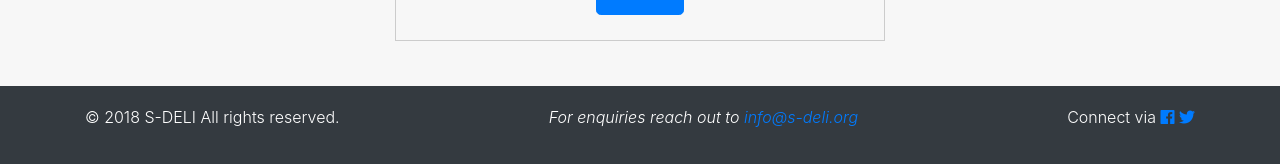
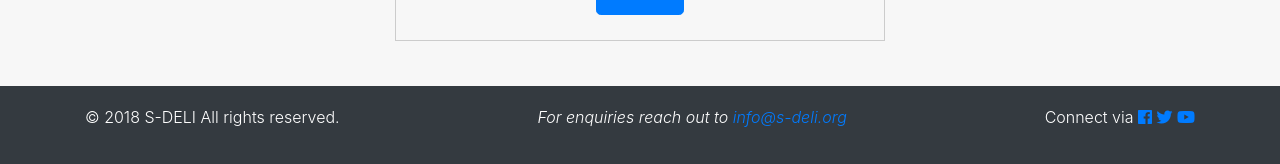
Before and after one commit to S-DELI/NigDeafSchools, a PHP site: page /index.php in a window 1280 px wide. Shown: the part 2119-2283 px from the top of the page. Run offline with PHP 8.4, Linux system fonts and the light colour scheme; data that the repository does not hold is empty; some libraries are stand-ins or nearby versions.

Commit message:
Updated social media icons and links

```diff
--- a/includes/footer.php
+++ b/includes/footer.php
@@ -7,8 +7,9 @@
     </div>
     <div class="social-icons flex">
       <span> Connect via </span>
-      <a class="fab fa-facebook" href="#" title="facebook" aria-hidden="true" ></a>
-      <a class="fab fa-twitter" href="#" title="twitter" aria-hidden="true"></a>
+      <a class="fab fa-facebook" href="https://www.facebook.com/Sdeli.org/" title="facebook" aria-hidden="true" ></a>
+      <a class="fab fa-twitter" href="https://twitter.com/NaijaDeafTalent" title="twitter" aria-hidden="true"></a>
+      <a class="fab fa-youtube" href="https://www.youtube.com/channel/UCP0M0nRxbC9Cf7aw4O8ZKiQ" title="twitter" aria-hidden="true"></a>
     </div>
   </div>
 </footer>
```
